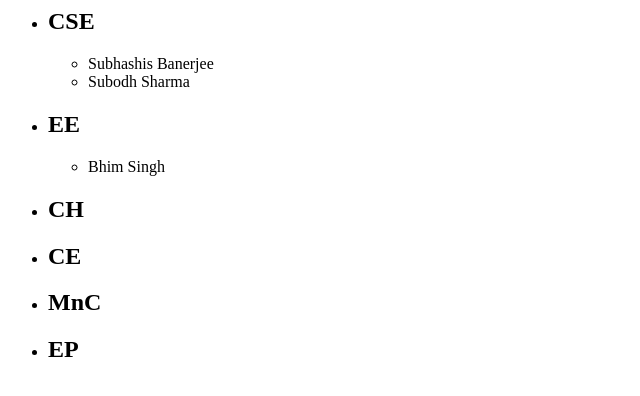
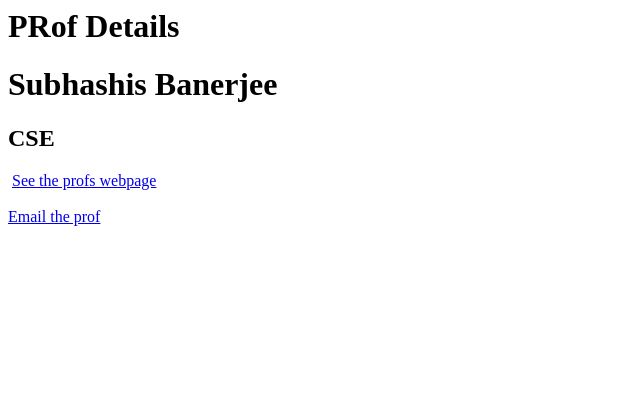
Before and after one commit to Harsh14901/ProfCourse_review_portal, a Django app: page /rate/profs/1/ in a window 1280 px wide. Shown: the top 396 px of the page, without its empty margins (0-640 px from the left). Run offline with Django 3.2, Linux system fonts and the light colour scheme; data comes from the database, SQL or seed files in the repository.

Commit message:
added listview and detailview

```diff
--- /dev/null
+++ b/rate/templates/course/course_page.html
@@ -0,0 +1,5 @@
+<h1> COurse Details </h1>
+
+<h1> {{course_data.code}} </h1>
+<h2> {{course_data.title}} </h2>
+<h4> Department : {{course_data.dept}} </h4>
--- a/rate/templates/course/courses.html
+++ b/rate/templates/course/courses.html
@@ -3,6 +3,6 @@
 
 {% block body %}
     {% for course in dept.courses_set.all %}
-                <li> {{course.name}} : {{course.title}}
+               <a href = "{% url 'c_data' course.id %}"> <li> {{course.code}} : {{course.title}}</a>
             {% endfor %}
 {% endblock  %}
--- /dev/null
+++ b/rate/templates/prof/prof_page.html
@@ -0,0 +1,12 @@
+
+
+<h1> PRof Details </h1>
+
+<h1> {{prof_data.name}} </h1>
+<h2> {{prof_data.dept.name}} </h2>
+
+<img src = "{{prof_data.pic_url}}"> </img>
+
+<a href = "http://{{prof_data.webpage}}"> See the profs webpage </a>
+<br/><br/>
+<a href = "mailto:{{prof_data.email}}?Subject=Hello" _target="top"> Email the prof </a>
--- a/rate/templates/prof/profs.html
+++ b/rate/templates/prof/profs.html
@@ -2,6 +2,6 @@
 
 {% block body %}
     {% for prof in dept.profs_set.all %}
-                <li> {{prof.name}}
+                <a href = "{% url 'p_data' prof.id %}"><li> {{prof.name}} </a>
     {% endfor %}
 {% endblock %}
--- a/rate/urls.py
+++ b/rate/urls.py
@@ -1,8 +1,15 @@
 from django.urls import path
 from django.conf.urls import url
 from rate.views import *
+# import rate
 
 urlpatterns = [
+    # url(r'^profs/(?P<prof_id>[0-9]+)/$', ProfPage, name="p_data"),
+    url(r'^profs/(?P<pk>[0-9]+)/$', ProfDetailView.as_view(), name="p_data"),
     url(r'^profs/',ProfsListView.as_view(),name="profs"),
-    url(r'^courses/',CoursesListView.as_view(),name="courses"),
+
+    # url(r'^courses/(?P<course_id>[0-9]+)/$',CoursePage,name="c_data"),
+    url(r'^courses/(?P<pk>[0-9]+)/$',CourseDetailView.as_view(),name="c_data"),
+    url(r'^courses/', CoursesListView.as_view(), name="courses"),
+
 ]
--- a/rate/views.py
+++ b/rate/views.py
@@ -1,4 +1,5 @@
 from django.shortcuts import render
+from django.http import HttpResponse
 from django.views.generic import ListView
 from django.views.generic import DetailView
 from rate.models import *
@@ -13,3 +14,42 @@ class CoursesListView(ListView):
     model = Dept
     template_name = "course/courses.html"
     context_object_name = "dept_list"
+
+
+class ProfDetailView(DetailView):
+    model=Profs
+
+    # def get_queryset(self):
+    #     q1 = super().get_queryset()
+    #     print(q1)
+
+    #     return q1.filter(pk=int(self.kwargs['pk']))
+
+    def get_context_data(self, **kwargs):
+        context = super().get_context_data(**kwargs)
+        print(context)
+        return context
+
+
+
+    template_name = "prof/prof_page.html"
+    context_object_name = "prof_data"
+
+
+class CourseDetailView(DetailView):
+    model=Courses
+
+    def get_context_data(self, **kwargs):
+        context = super().get_context_data(**kwargs)
+        return context
+
+
+    template_name = "course/course_page.html"
+    context_object_name = "course_data"
+
+# def ProfPage(request,prof_id):
+#     return render(request=request,template_name="prof/prof_page.html",context={"prof_data":Profs.objects.get(id=prof_id)})
+
+# def CoursePage(request,course_id):
+#     print("Course Page called")
+#     return render(request=request,template_name="course/course_page.html",context={"course_data":Courses.objects.get(id=course_id)})
```
